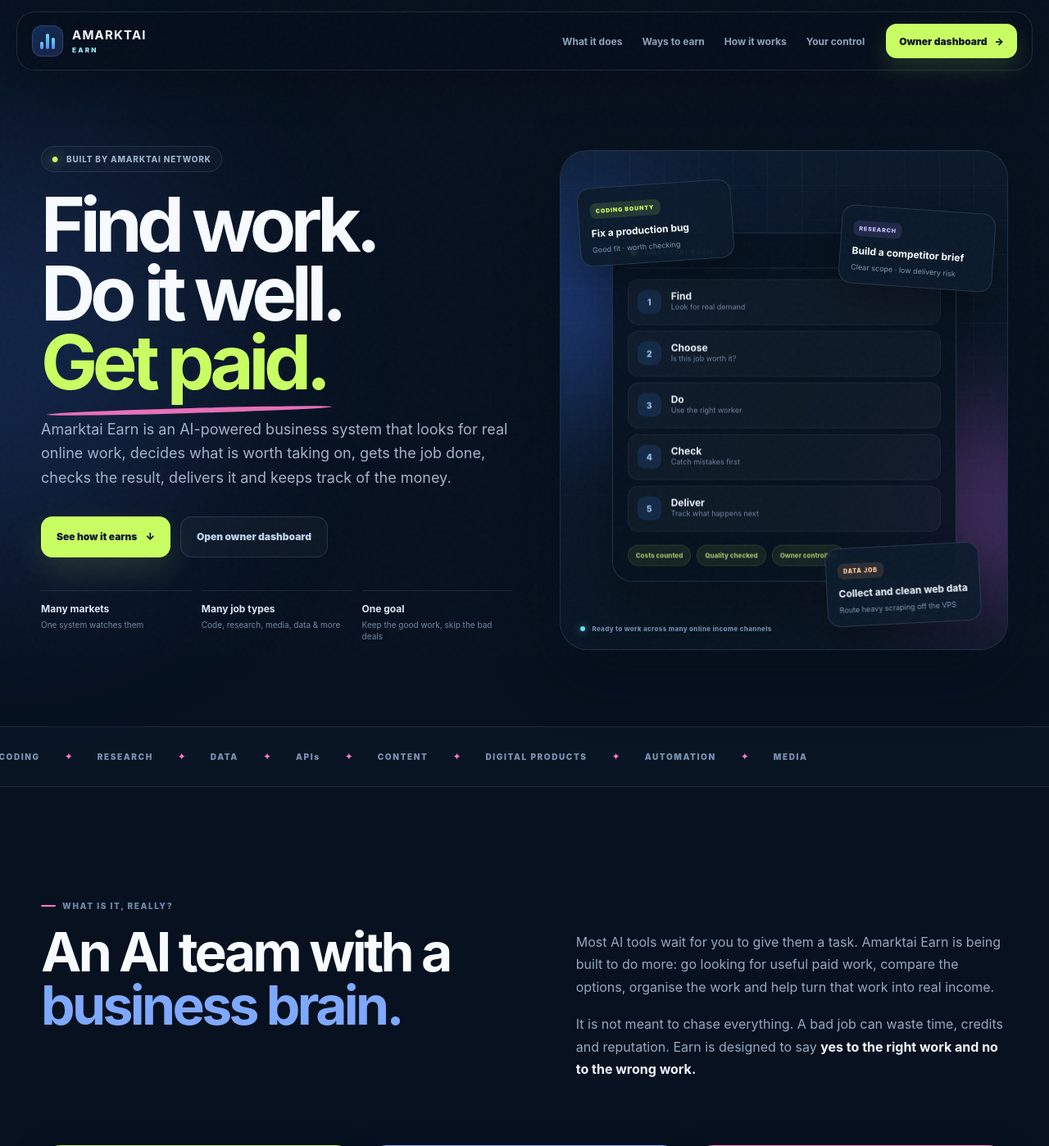
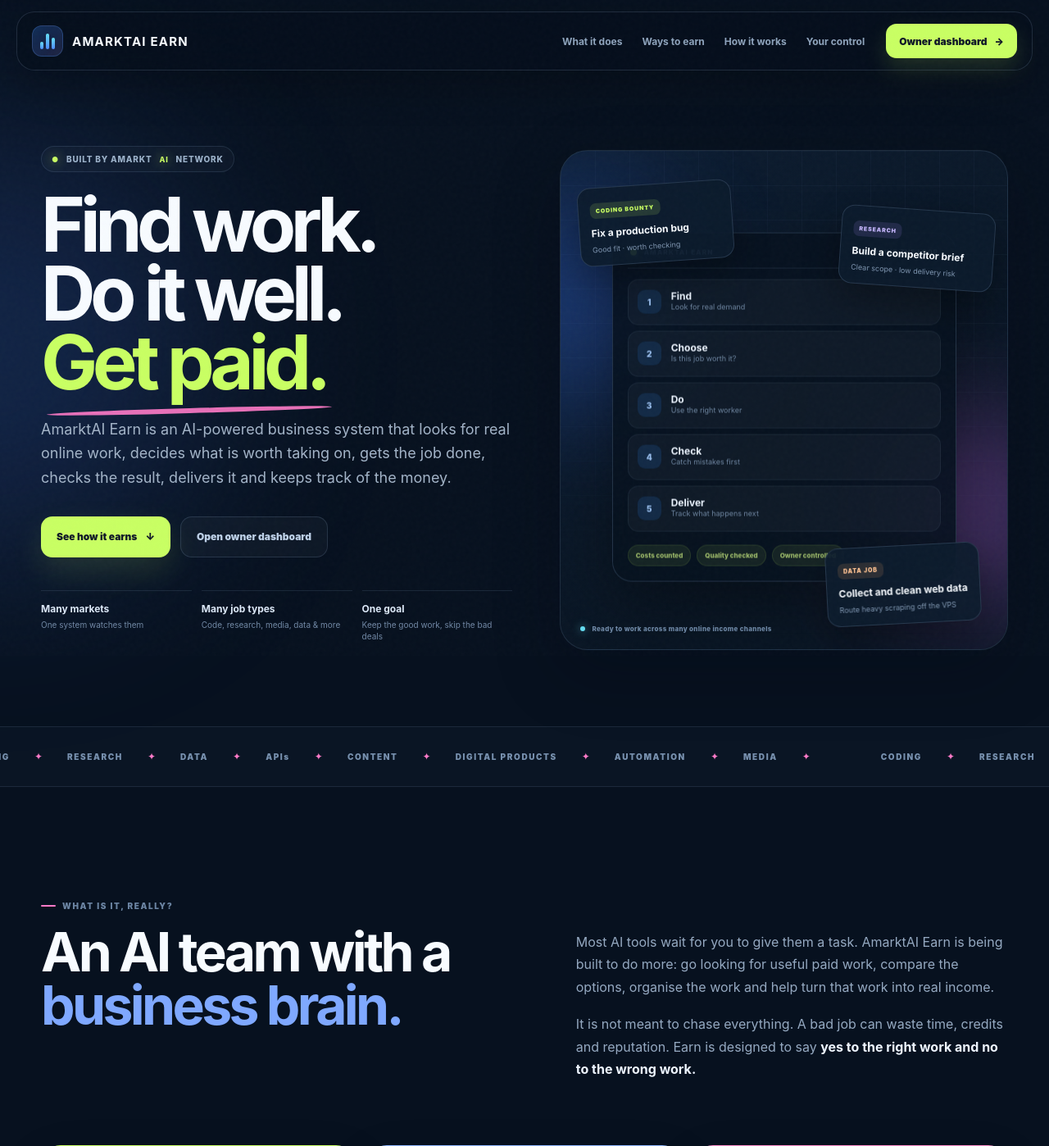
Before and after one commit to amarktainetwork-blip/Amarktai-Earn, a Django app: page / in a window 1280 px wide. Shown: the top 1398 px of the page at 82% size. Run offline with Django 5.2, Linux system fonts and the light colour scheme.

Commit message:
polish: align landing branding and earnings copy

```diff
--- a/control/templates/control/landing.html
+++ b/control/templates/control/landing.html
@@ -5,17 +5,17 @@
   <meta charset="utf-8">
   <meta name="viewport" content="width=device-width, initial-scale=1">
   <meta name="theme-color" content="#07111f">
-  <meta name="description" content="Amarktai Earn finds paid digital work, chooses the jobs worth doing, gets the work done, checks the quality and tracks what was actually paid.">
-  <title>Amarktai Earn — Find work. Do it well. Get paid.</title>
+  <meta name="description" content="AmarktAI Earn finds paid digital work, chooses the jobs worth doing, gets the work done, checks the quality and tracks what was actually paid.">
+  <title>AmarktAI Earn — Find work. Do it well. Get paid.</title>
   <link rel="stylesheet" href="{% static 'control/landing.css' %}">
 </head>
 <body>
   <div class="page-noise" aria-hidden="true"></div>
 
   <header class="topbar">
-    <a class="brand" href="/" aria-label="Amarktai Earn home">
+    <a class="brand" href="/" aria-label="AmarktAI Earn home">
       <span class="brand-icon" aria-hidden="true"><i></i><i></i><i></i></span>
-      <span class="brand-copy"><strong>AMARKTAI</strong><small>EARN</small></span>
+      <span class="brand-copy"><strong>AMARKT<span class="brand-ai">AI</span> <span class="brand-earn">EARN</span></strong></span>
     </a>
     <nav class="main-nav" aria-label="Primary navigation">
       <a href="#what">What it does</a>
@@ -29,21 +29,21 @@
   <main>
     <section class="hero shell">
       <div class="hero-copy">
-        <div class="hero-badge"><span>●</span> Built by Amarktai Network</div>
+        <div class="hero-badge"><span>●</span> Built by Amarkt<span class="brand-ai">AI</span> Network</div>
         <h1>Find work.<br>Do it well.<br><em>Get paid.</em></h1>
-        <p class="hero-lede">Amarktai Earn is an AI-powered business system that looks for real online work, decides what is worth taking on, gets the job done, checks the result, delivers it and keeps track of the money.</p>
+        <p class="hero-lede">Amarkt<span class="brand-ai">AI</span> Earn is an AI-powered business system that looks for real online work, decides what is worth taking on, gets the job done, checks the result, delivers it and keeps track of the money.</p>
         <div class="hero-actions">
           <a class="btn btn-primary" href="#loop">See how it earns <span>↓</span></a>
           <a class="btn btn-ghost" href="/login/">Open owner dashboard</a>
         </div>
-        <div class="plain-proof" aria-label="Amarktai Earn highlights">
+        <div class="plain-proof" aria-label="AmarktAI Earn highlights">
           <span><b>Many markets</b><small>One system watches them</small></span>
           <span><b>Many job types</b><small>Code, research, media, data & more</small></span>
           <span><b>One goal</b><small>Keep the good work, skip the bad deals</small></span>
         </div>
       </div>
 
-      <div class="hero-stage" aria-label="Illustration of Amarktai Earn turning opportunities into completed work">
+      <div class="hero-stage" aria-label="Illustration of AmarktAI Earn turning opportunities into completed work">
         <div class="stage-glow glow-one" aria-hidden="true"></div>
         <div class="stage-glow glow-two" aria-hidden="true"></div>
         <div class="job-card job-one">
@@ -64,7 +64,7 @@
         <div class="earn-machine">
           <div class="machine-top">
             <span class="machine-dot"></span>
-            <small>AMARKTAI EARN</small>
+            <small>AMARKT<span class="brand-ai">AI</span> EARN</small>
             <b>RUNNING THE LOOP</b>
           </div>
           <div class="machine-path">
@@ -80,9 +80,14 @@
       </div>
     </section>
 
-    <section class="ticker" aria-label="Types of digital work Amarktai Earn can handle">
-      <div>
-        <span>CODING</span><i>✦</i><span>RESEARCH</span><i>✦</i><span>DATA</span><i>✦</i><span>APIs</span><i>✦</i><span>CONTENT</span><i>✦</i><span>DIGITAL PRODUCTS</span><i>✦</i><span>AUTOMATION</span><i>✦</i><span>MEDIA</span>
+    <section class="ticker" aria-label="Types of digital work AmarktAI Earn can handle">
+      <div class="ticker-track">
+        <div class="ticker-group">
+          <span>CODING</span><i>✦</i><span>RESEARCH</span><i>✦</i><span>DATA</span><i>✦</i><span>APIs</span><i>✦</i><span>CONTENT</span><i>✦</i><span>DIGITAL PRODUCTS</span><i>✦</i><span>AUTOMATION</span><i>✦</i><span>MEDIA</span><i>✦</i>
+        </div>
+        <div class="ticker-group" aria-hidden="true">
+          <span>CODING</span><i>✦</i><span>RESEARCH</span><i>✦</i><span>DATA</span><i>✦</i><span>APIs</span><i>✦</i><span>CONTENT</span><i>✦</i><span>DIGITAL PRODUCTS</span><i>✦</i><span>AUTOMATION</span><i>✦</i><span>MEDIA</span><i>✦</i>
+        </div>
       </div>
     </section>
 
@@ -93,7 +98,7 @@
           <h2>An AI team with a <em>business brain.</em></h2>
         </div>
         <div class="intro-copy">
-          <p>Most AI tools wait for you to give them a task. Amarktai Earn is being built to do more: go looking for useful paid work, compare the options, organise the work and help turn that work into real income.</p>
+          <p>Most AI tools wait for you to give them a task. Amarkt<span class="brand-ai">AI</span> Earn is being built to do more: go looking for useful paid work, compare the options, organise the work and help turn that work into real income.</p>
           <p>It is not meant to chase everything. A bad job can waste time, credits and reputation. Earn is designed to say <strong>yes to the right work and no to the wrong work.</strong></p>
         </div>
       </div>
@@ -124,7 +129,7 @@
       <div class="section-head">
         <div>
           <div class="eyebrow">WAYS TO EARN</div>
-          <h2>One system.<br><em>Lots of ways to make money.</em></h2>
+          <h2>One system.<br><em>Lots of ways to Earn.</em></h2>
         </div>
         <p>Earn is not tied to one freelance site. The bigger idea is a portfolio: several kinds of online work and several places to sell it, so one slow market does not stop the whole business.</p>
       </div>
@@ -145,7 +150,7 @@
         <article class="earn-card api-card">
           <div class="card-top"><span class="mini-badge">RECURRING</span><b>03</b></div>
           <h3>Sell useful APIs</h3>
-          <p>Package repeatable Amarktai capabilities so customers can pay for usage again and again.</p>
+          <p>Package repeatable Amarkt<span class="brand-ai">AI</span> capabilities so customers can pay for usage again and again.</p>
           <div class="pulse-row" aria-hidden="true"><i></i><i></i><i></i><i></i><i></i></div>
         </article>
         <article class="earn-card data-card">
@@ -220,7 +225,7 @@
         <div class="portfolio-copy">
           <div class="eyebrow">NOT ONE BET</div>
           <h2>Built to earn across the internet, not depend on one website.</h2>
-          <p>Freelance work can be quiet. Bounties can be unpredictable. Products take time to grow. APIs need customers. That is why Amarktai Earn is designed as a portfolio of earning routes instead of a single source of income.</p>
+          <p>Freelance work can be quiet. Bounties can be unpredictable. Products take time to grow. APIs need customers. That is why Amarkt<span class="brand-ai">AI</span> Earn is designed as a portfolio of earning routes instead of a single source of income.</p>
           <div class="portfolio-pills"><span>Job markets</span><span>Bounties</span><span>API sales</span><span>Data products</span><span>Digital products</span><span>Direct services</span></div>
         </div>
         <div class="portfolio-visual" aria-hidden="true">
@@ -238,12 +243,12 @@
           <h2>The system can do the repetitive work.<br><em>You set the rules.</em></h2>
           <p>The private owner dashboard is where markets, jobs, workers, costs, payouts, security and automation controls live. Nothing needs to become fully automatic just because it is connected.</p>
           <div class="owner-actions">
-            <a class="btn btn-primary" href="/login/">Open owner dashboard <span>→</span></a>
+            <a class="btn btn-primary owner-dashboard-cta" href="/login/">Open owner dashboard <span>→</span></a>
             <span>Protected owner access with two-factor authentication.</span>
           </div>
         </div>
         <div class="owner-console" aria-hidden="true">
-          <div class="console-head"><i></i><i></i><i></i><span>AMARKTAI EARN</span></div>
+          <div class="console-head"><i></i><i></i><i></i><span>AMARKT<span class="brand-ai">AI</span> EARN</span></div>
           <div class="console-body">
             <aside><b></b><b></b><b></b><b></b><b></b><b></b></aside>
             <div class="console-main">
@@ -258,21 +263,21 @@
     </section>
 
     <section class="final shell">
-      <span class="final-kicker">AMARKTAI EARN</span>
+      <span class="final-kicker">AMARKT<span class="brand-ai">AI</span> EARN</span>
       <h2>Find the work.<br><em>Win the good jobs.</em><br>Keep getting better.</h2>
-      <p>Amarktai Earn is being built to turn a growing set of AI capabilities, marketplaces and sales channels into one practical online earning business.</p>
-      <a class="btn btn-primary final-btn" href="/login/">Owner dashboard <span>→</span></a>
+      <p>Amarkt<span class="brand-ai">AI</span> Earn is being built to turn a growing set of AI capabilities, marketplaces and sales channels into one practical online earning business.</p>
+      <a class="btn btn-primary final-btn owner-dashboard-cta" href="/login/">Owner dashboard <span>→</span></a>
       <div class="final-scribble" aria-hidden="true">↗</div>
     </section>
   </main>
 
   <footer class="footer shell">
-    <a class="brand footer-brand" href="/" aria-label="Amarktai Earn home">
+    <a class="brand footer-brand" href="/" aria-label="AmarktAI Earn home">
       <span class="brand-icon" aria-hidden="true"><i></i><i></i><i></i></span>
-      <span class="brand-copy"><strong>AMARKTAI</strong><small>EARN</small></span>
+      <span class="brand-copy"><strong>AMARKT<span class="brand-ai">AI</span> <span class="brand-earn">EARN</span></strong></span>
     </a>
-    <p>AI-powered earning infrastructure by <strong>Amarktai Network</strong>.</p>
-    <span>© 2026 Amarktai Network</span>
+    <p>AI-powered earning infrastructure by <strong>AMARKT<span class="brand-ai">AI</span> NETWORK</strong>. Earnings are not guaranteed. <a href="/terms/">Terms</a></p>
+    <span>© 2026 <strong>AMARKT<span class="brand-ai">AI</span> NETWORK</strong> · AMARKT<span class="brand-ai">AI</span> EARN</span>
   </footer>
 </body>
 </html>
```
